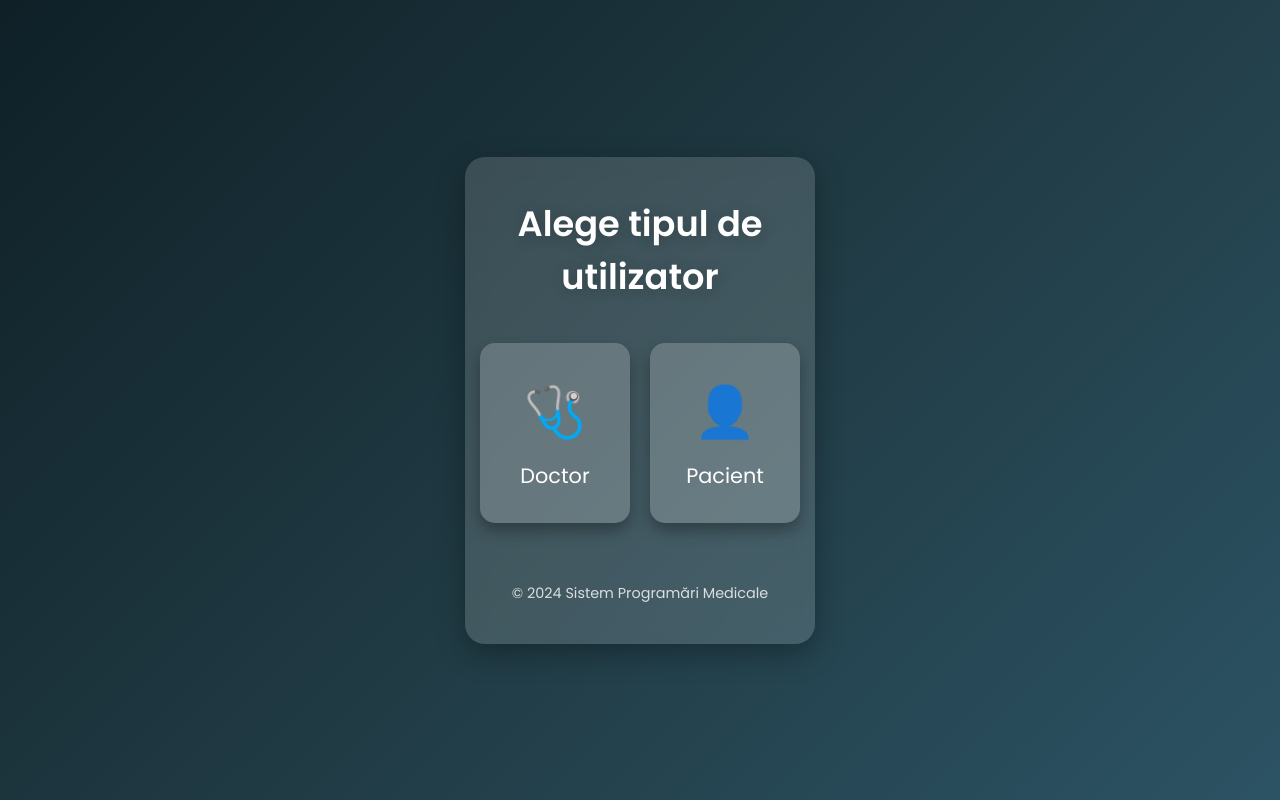
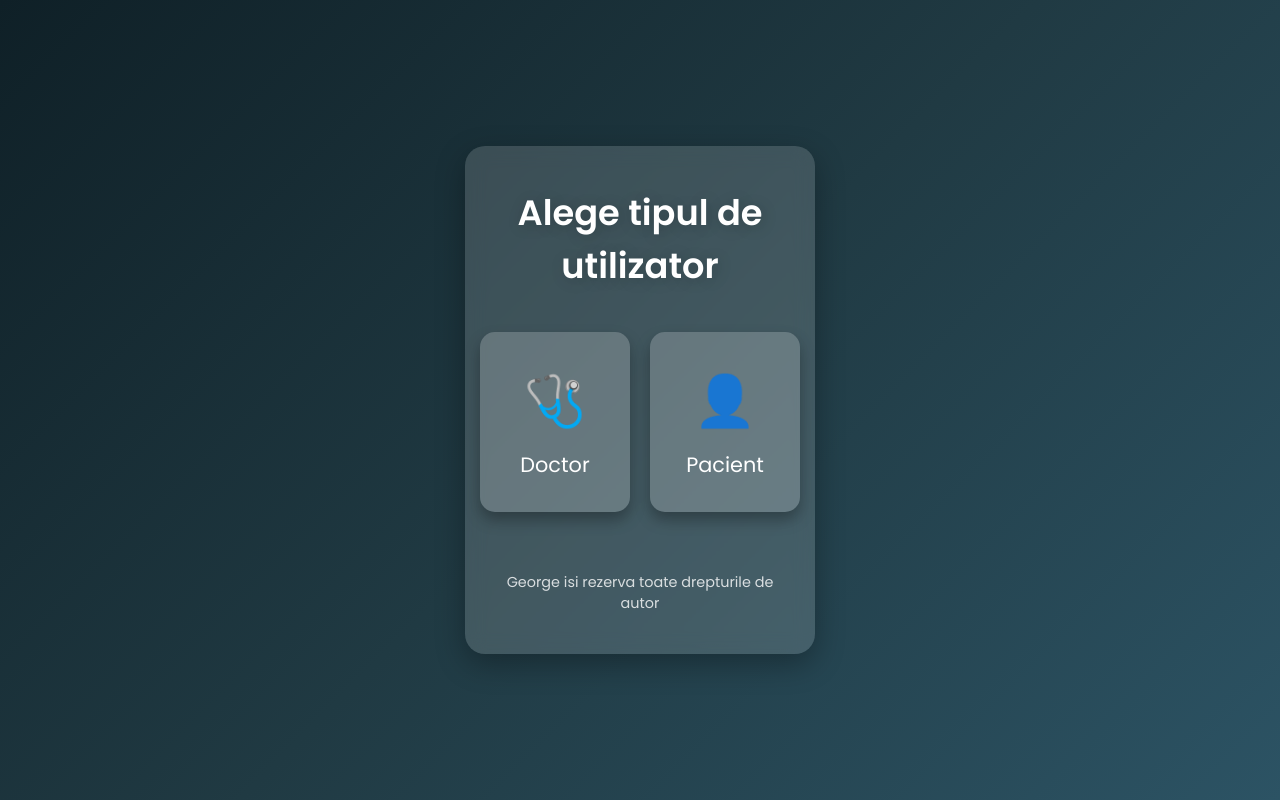
Before and after one commit to georgeghidiu/medicalAPPforGit, a Flask app: page / in a window 1280 px wide. Run offline with Flask 3, Linux system fonts and the light colour scheme.

Commit message:
alte chestii

```diff
--- a/app/templates/index.html
+++ b/app/templates/index.html
@@ -105,7 +105,7 @@
                 </div>
             </a>
         </div>
-        <div class="footer">© 2024 Sistem Programări Medicale</div>
+        <div class="footer">George isi rezerva toate drepturile de autor</div>
     </div>
 </body>
 </html>
```
